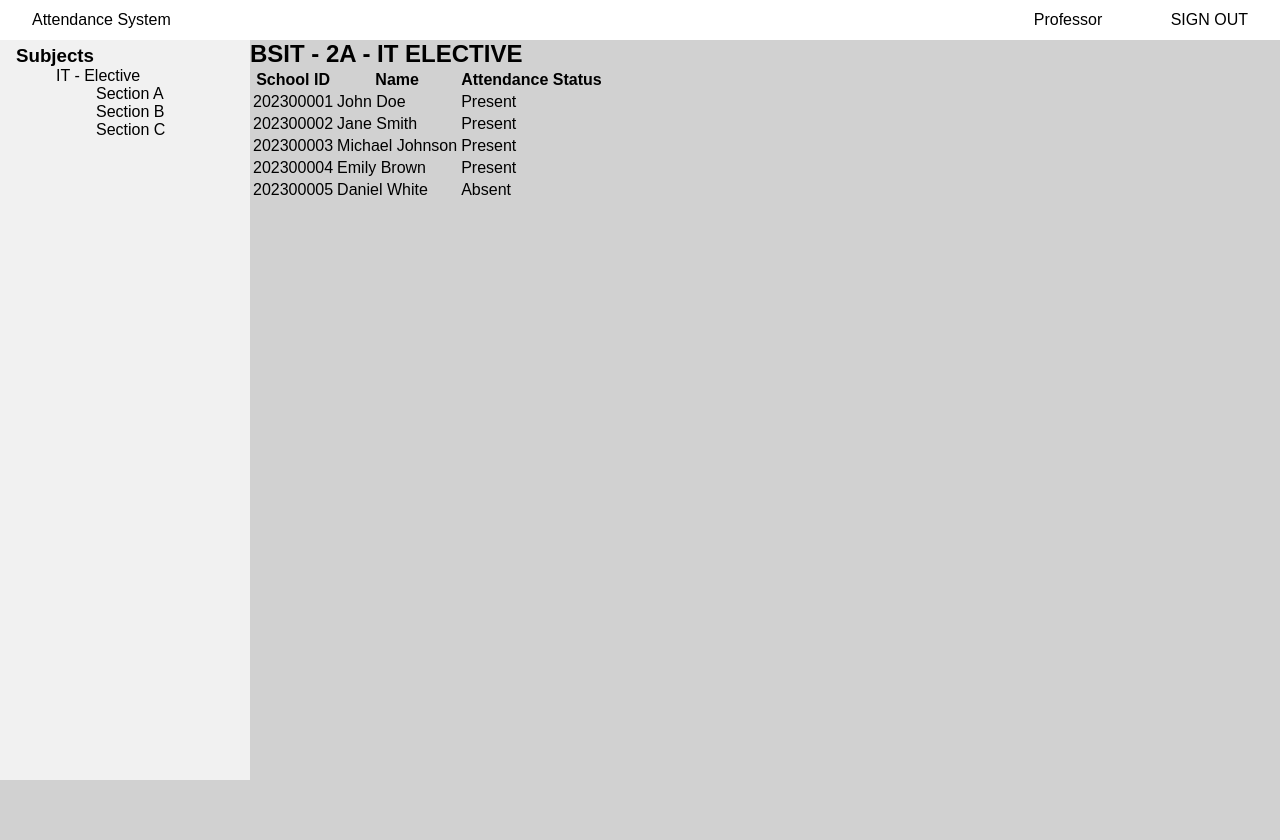
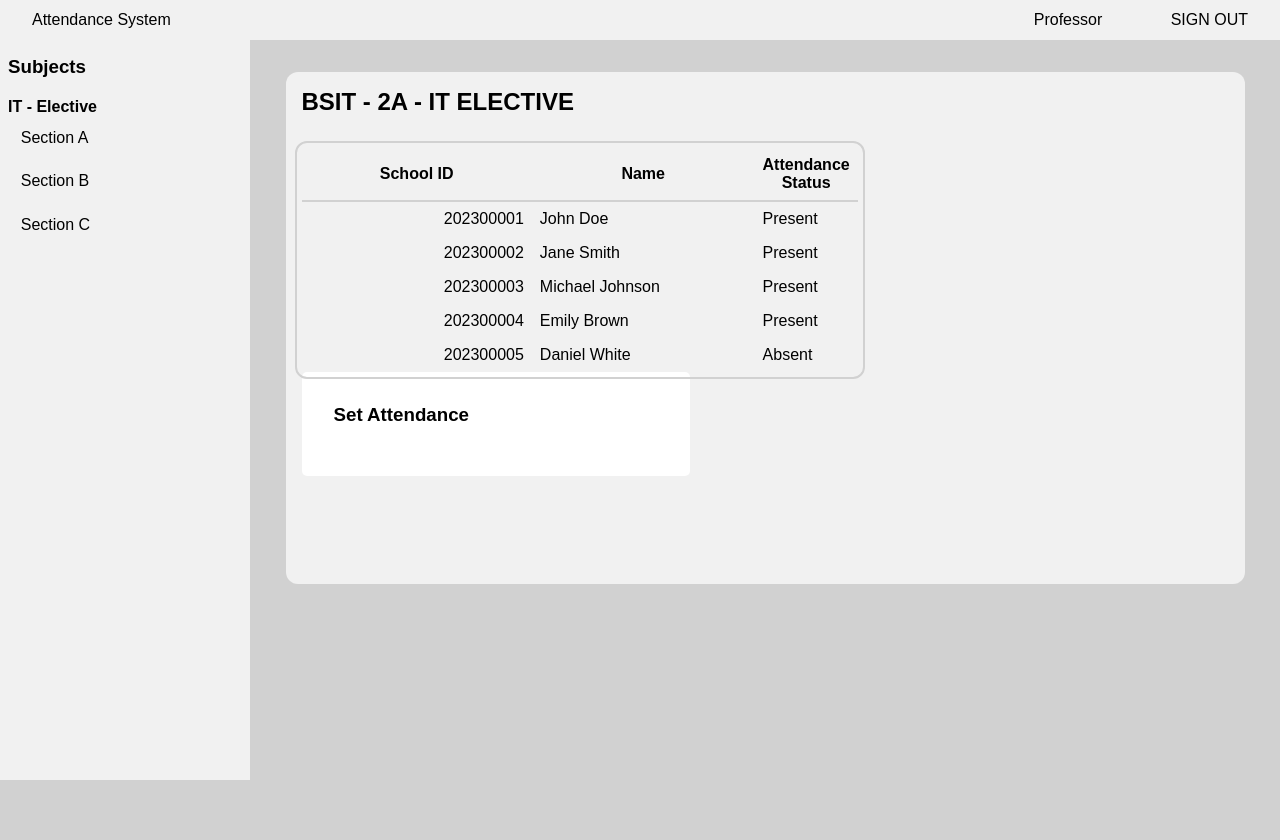
Before and after one commit to GetALifehahaha/Attendance, a PHP site: page /teacher_homepage.html in a window 1280 px wide. Run offline with PHP 8.4, Linux system fonts and the light colour scheme.

Commit message:
Added attendance table

```diff
--- a/TD_Check_by_Maam_Ceed/teacher_homepage.css
+++ b/TD_Check_by_Maam_Ceed/teacher_homepage.css
@@ -1,5 +1,5 @@
 *{
-    margin: 0; border: 0;
+    margin: 0; border: 0; padding: 0;
     font-family: "Montserrat", sans-serif;
 }
 #navbar{
@@ -7,6 +7,7 @@
     justify-content: space-between;
     align-items: center;
     height: 40px;
+    background-color: #f1f1f1;
 
     *:not(div){
         font-size: 1rem;
@@ -27,31 +28,80 @@
 
     display: grid;
     grid-template-columns: auto 1fr;
-    grid-template-areas: 'sidebar main';
     padding-bottom: 60px;
 
     .sidebar{
         box-sizing: border-box;
-        cursor: default;
         background-color: #f1f1f1;
+        padding: 1em .5rem;
         width: 250px;
-        padding: 5px 1rem;
+        h3{
+            margin-bottom: 20px;
+        }
 
-        display: flex;
-        flex-direction: column;
-        flex-grow: 1;
+        > ul{
+            list-style: none;
+
+            > li:first-child{
+                font-weight: bold;
+            }
+        }
+
+        a{
+            text-decoration: none;
+            color: black;
+            border-radius: 10px;
+            padding: .8rem;
+            display: flex;
+            align-items: center;
+        }
+
+        a:hover{
+            background-color: #d1d1d1;
+        }
+    }
+
+    main{
+        align-self: self-start;
+        margin-top: 32px;
+        justify-self: center;
+        width: 90%;
+        min-height: 60vh;
+        background-color: #f1f1f1;
+        border-radius: 12px;
+        padding: 1rem;
 
 
-        ul{
-            cursor: pointer;
-            list-style: none;
-            font-weight: 500;
+        h2{
+            margin-bottom: 2rem;
+        }
 
-            li{
+        table{
+            width: 60%;
+            outline: 2px solid #d1d1d1;
+            outline-offset: 5px;
+            border-radius: 5px;
+            border-collapse: collapse;
+
+            th:not(:last-child), td:not(:last-child){
+                width: 300px;
             }
-            li:hover{
-                background-color: #d1d1d1;
+            td:first-child{
+                text-align: right;
             }
+            th{
+                border-bottom: 2px solid #d1d1d1;
+            }
+            th, td{
+                padding: .5rem;
+            }
+        }
+
+        .set_attendance{
+            width: 35%;
+            background-color: white;
+            border-radius: 5px;
+            padding: 2rem;
         }
     }
 }
--- a/TD_Check_by_Maam_Ceed/teacher_homepage.html
+++ b/TD_Check_by_Maam_Ceed/teacher_homepage.html
@@ -22,18 +22,21 @@
                 <ul class="options">
                     <li>IT - Elective</li>
                     <ul class="sub-options">
-                        <li>
-                            <span>Section A</span>
-                        </li>
-                        <li><span>Section B</span></li>
-                        <li><span>Section C</span></li>
+                        <li><a href=""><span>Section A</span></a></li>
+                        <li><a href=""><span>Section B</span></a></li>
+                        <li><a href=""><span>Section C</span></a></li>
                     </ul>
                 </ul>
             </aside>
 
             <main>
-                <h2>BSIT - 2A - IT ELECTIVE</h2>
-                <table>
+
+
+
+
+                <div class="attendance">
+                    <h2>BSIT - 2A - IT ELECTIVE</h2>
+                    <table>
                         <tr>
                             <th>School ID</th>
                             <th>Name</th>
@@ -65,6 +68,12 @@
                             <td>Absent</td>
                         </tr>
                 </table>
+                </div>
+                <div class="set_attendance">
+                    <h3>Set Attendance</h3>
+                    <input type="capture" name="" id="">
+
+                </div>
             </main>
     </div>
 </body>
```
